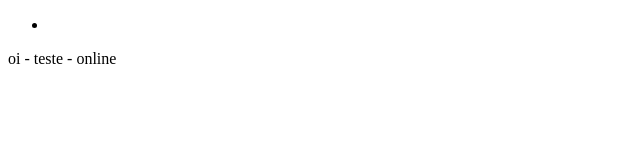
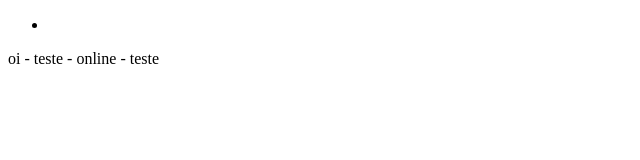
Before and after one commit to ftiosso/git, a plain HTML site: page index.html in a window 1280 px wide. Shown: the full height of the page, 0-640 px from the left. Drawn offline with Linux system fonts and the light colour scheme.

Commit message:
online - teste

```diff
--- a/index.html
+++ b/index.html
@@ -14,6 +14,6 @@
         </ul>
     </nav>
     <main></main>
-    <footer><p>oi - teste - online</p></footer>
+    <footer><p>oi - teste - online - teste</p></footer>
 </body>
 </html>
```
